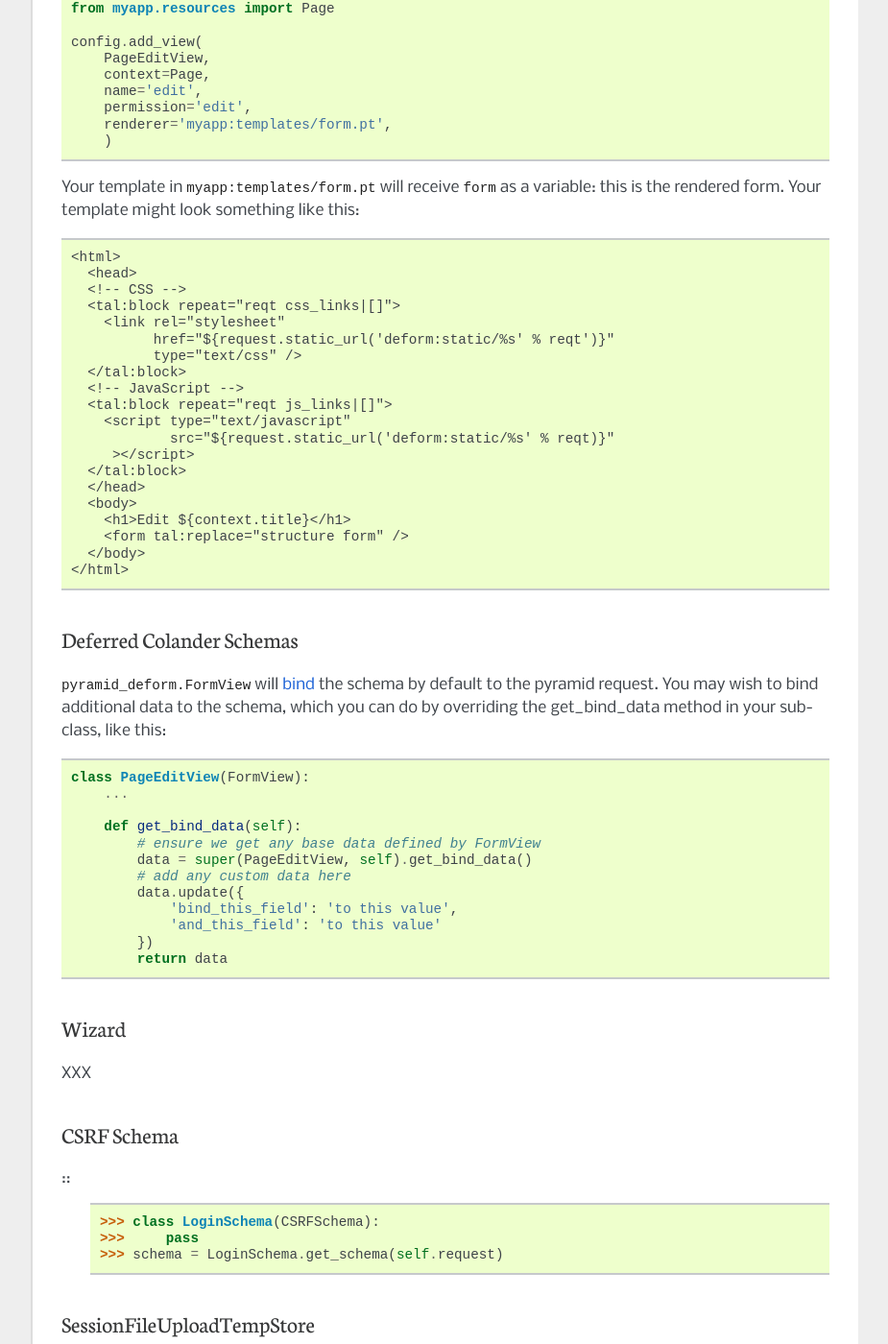
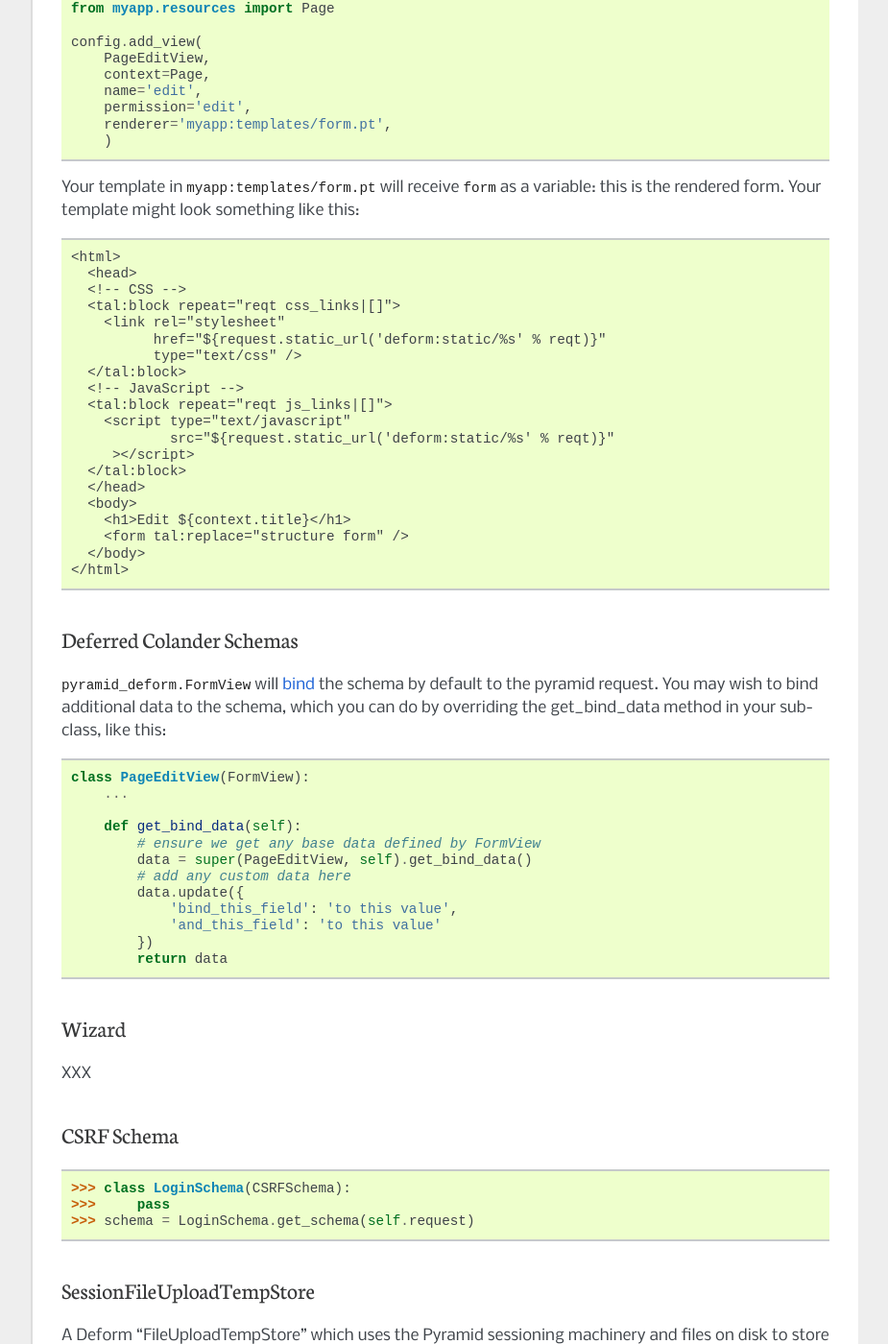
Before and after one commit to Pylons/pyramid_deform, a Sphinx documentation site: the page built from docs/index.rst, in a window 1280 px wide and 1400 px high, scrolled down 1861 px. Shown: the whole window at 96% size, without its empty margins (198-1123 px from the left). Built offline with Sphinx 7.4.7, drawn with Linux system fonts in a browser that asks for light colours.

Commit message:
Fix example typo, minor formatting fix

```diff
--- a/docs/index.rst
+++ b/docs/index.rst
@@ -118,7 +118,7 @@ something like this::
     <!-- CSS -->
     <tal:block repeat="reqt css_links|[]">
       <link rel="stylesheet"
-            href="${request.static_url('deform:static/%s' % reqt')}"
+            href="${request.static_url('deform:static/%s' % reqt)}"
             type="text/css" />
     </tal:block>
     <!-- JavaScript -->
@@ -165,6 +165,7 @@ CSRF Schema
 -----------
 
 ::
+
     >>> class LoginSchema(CSRFSchema):
     >>>     pass
     >>> schema = LoginSchema.get_schema(self.request)
```
